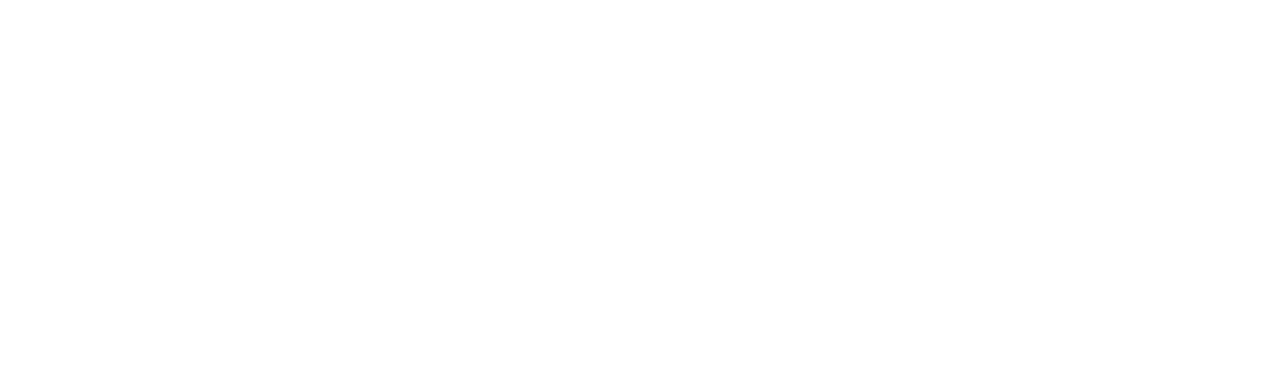
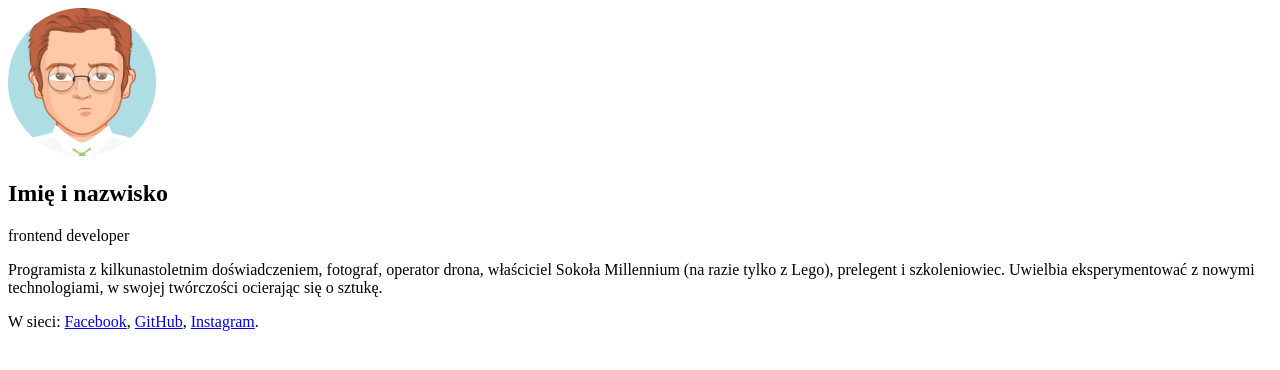
Before and after one commit to RajuFGC/business-card-2023, a plain HTML site: page index.html in a window 1280 px wide. Drawn offline with Linux system fonts and the light colour scheme.

Commit message:
First iteration of the HTML markup

```diff
--- a/index.html
+++ b/index.html
@@ -7,6 +7,16 @@
   <link rel="stylesheet" href="styles.css">
 </head>
 <body>
-
+  <main>
+    <article>
+      <img src="avatar.png" alt="avatar-photo">
+      <header>
+        <h1>Imię i nazwisko</h1>
+        <p>frontend developer</p>
+         </header>
+        <p>Programista z kilkunastoletnim doświadczeniem, fotograf, operator drona, właściciel Sokoła Millennium (na razie tylko z Lego), prelegent i szkoleniowiec. Uwielbia eksperymentować z nowymi technologiami, w swojej twórczości ocierając się o sztukę.</p>
+        <p>W sieci: <a href="#">Facebook</a>, <a href="#">GitHub</a>, <a href="#">Instagram</a>.</p>
+    </article>
+  </main>
 </body>
 </html>
```
Also changed, not shown: avatar.png (added).
